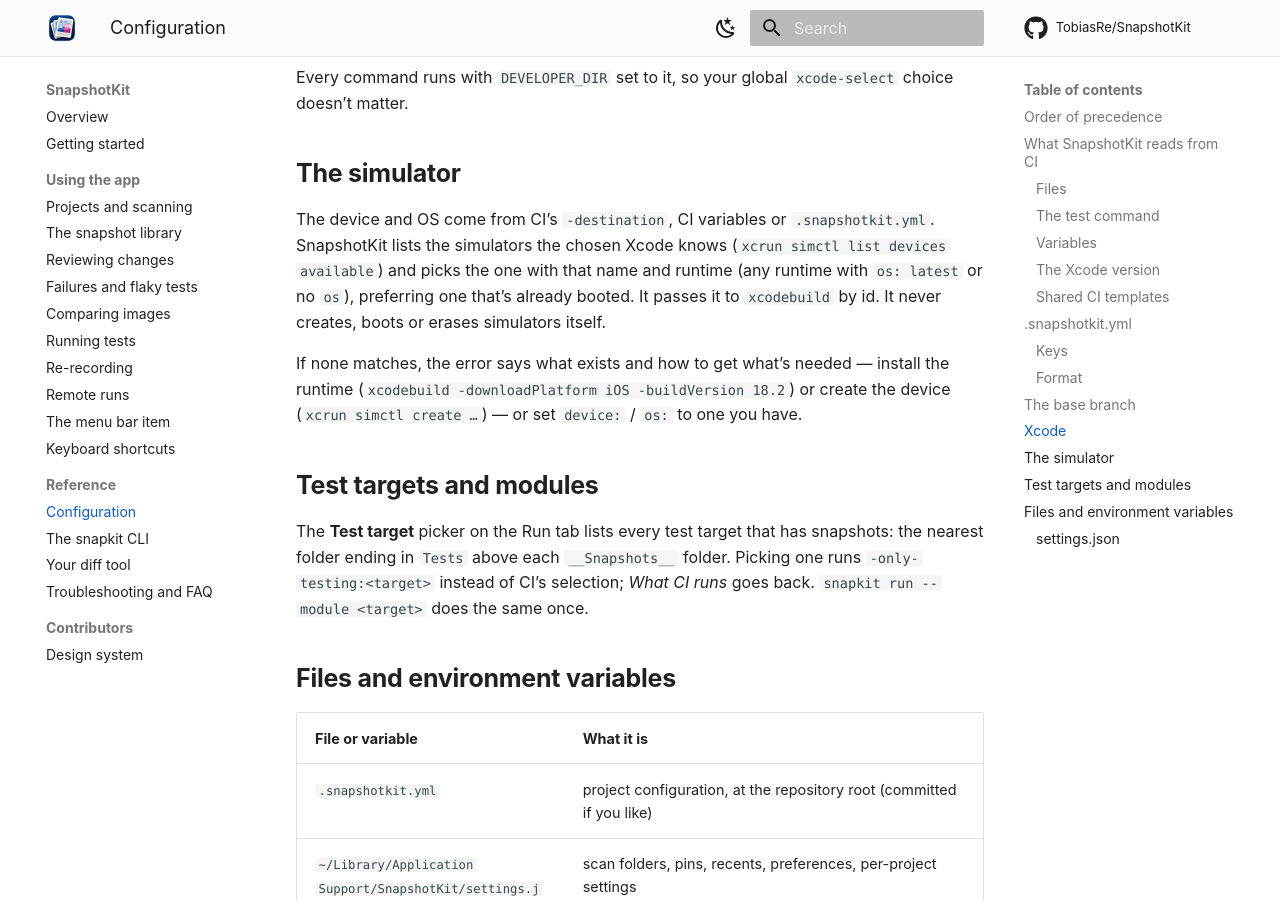
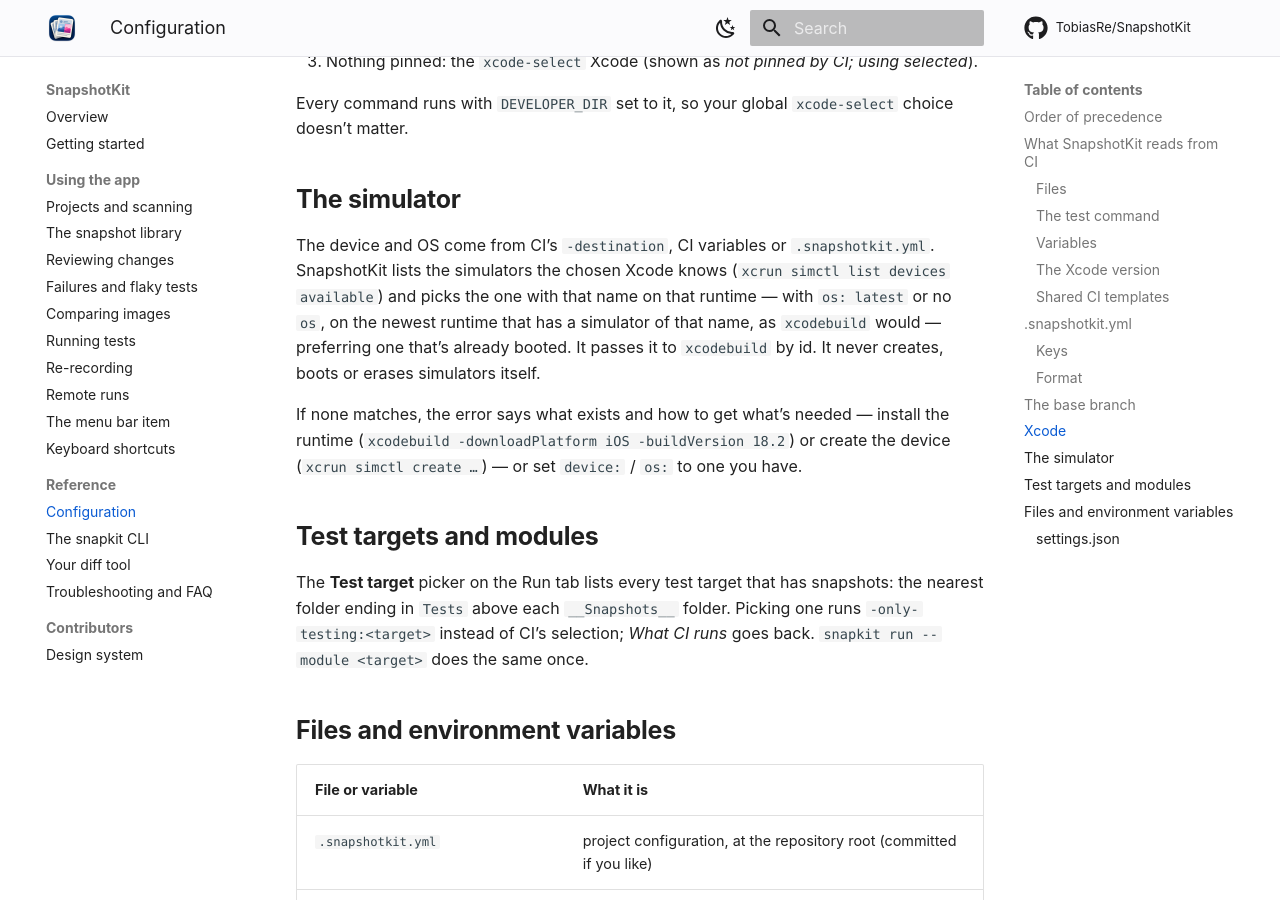
Before and after one commit to TobiasRe/SnapshotKit, an MkDocs documentation site: the page built from docs/configuration.md, in a window 1280 px wide and 900 px high, scrolled down 5965 px. Built offline with MkDocs 1.6.1 and Material for MkDocs 9.7.7, drawn with Linux system fonts in a browser that asks for light colours; comment, search, counter and statistics services are not loaded; some of the changed text lies outside the part shown.

Commit message:
Quote snapkit's messages in the docs as it prints them
The changes example compared with "develop" where `snapkit changes`
names the ref it used, origin/develop. The leftover-patch note had a
space before its colon, and two quoted messages dropped the backticks
around `.snapshotkit.yml`. Without `os:` (or with `os: latest`) the
simulator isn't from any runtime: it is the one of that name on the
newest runtime that has one.

```diff
--- a/docs/configuration.md
+++ b/docs/configuration.md
@@ -107,7 +107,7 @@
 When the test job comes from a template SnapshotKit can’t read (GitLab `project:`, `remote:`, `template:` or
 `component:` includes), it takes what it can from your variables and says so: *The test job comes from …,
 which SnapshotKit can’t read. Settings were taken from CI variables; set anything missing in
-.snapshotkit.yml.*
+`.snapshotkit.yml`.*
 
 ## `.snapshotkit.yml`
 
@@ -153,8 +153,8 @@
 ### Format
 
 `.snapshotkit.yml` is a flat file: `key: value` lines, inline lists (`[a, b]`), block lists (`- a`) and `#`
-comments. Nested mappings aren’t supported. Mistakes are reported with the line: *.snapshotkit.yml could not
-be read (line 4: nested mappings are not supported).* Unknown keys are ignored with a note naming them, so a
+comments. Nested mappings aren’t supported. Mistakes are reported with the line: *`.snapshotkit.yml` could
+not be read (line 4: nested mappings are not supported).* Unknown keys are ignored with a note naming them, so a
 typo shows up in `snapkit config`.
 
 ## The base branch
@@ -188,9 +188,9 @@
 ## The simulator
 
 The device and OS come from CI’s `-destination`, CI variables or `.snapshotkit.yml`. SnapshotKit lists the
-simulators the chosen Xcode knows (`xcrun simctl list devices available`) and picks the one with that name and
-runtime (any runtime with `os: latest` or no `os`), preferring one that’s already booted. It passes it to
-`xcodebuild` by id. It never creates, boots or erases simulators itself.
+simulators the chosen Xcode knows (`xcrun simctl list devices available`) and picks the one with that name on
+that runtime — with `os: latest` or no `os`, on the newest runtime that has a simulator of that name, as
+`xcodebuild` would — preferring one that’s already booted. It passes it to `xcodebuild` by id. It never creates, boots or erases simulators itself.
 
 If none matches, the error says what exists and how to get what’s needed — install the runtime
 (`xcodebuild -downloadPlatform iOS -buildVersion 18.2`) or create the device (`xcrun simctl create …`) — or
```
Also changed, not shown: docs/cli.md (+2 -2 lines).
